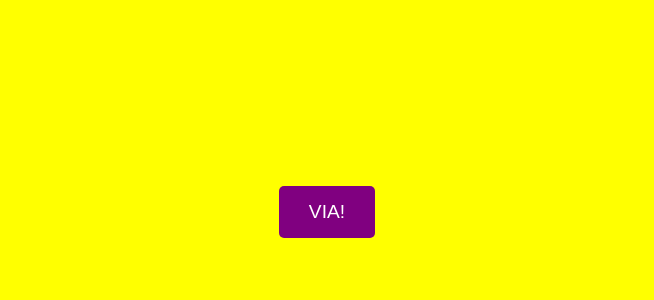
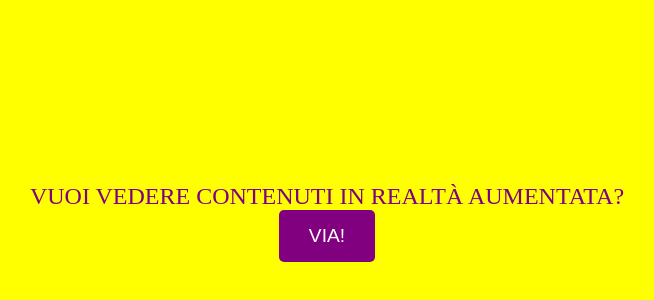
Before and after one commit to lauraMister/paginaar, a plain HTML site: page index.html in a window 1280 px wide. Shown: the part 188-488 px from the top of the page, without its empty margins (313-967 px from the left). Drawn offline with Linux system fonts and the light colour scheme.

Commit message:
Update index.html

```diff
--- a/index.html
+++ b/index.html
@@ -11,8 +11,15 @@
             background-color: yellow;
             height: 100vh;
             display: flex;
+            flex-direction: column;
             justify-content: center;
             align-items: center;
+        }
+        #title {
+            color: purple;
+            font-size: 1.5em;
+            text-align: center;
+            margin-top: 20px;
         }
         #startButton {
             background-color: purple;
@@ -26,6 +33,7 @@
     </style>
 </head>
 <body>
+    <div id="title">VUOI VEDERE CONTENUTI IN REALTÀ AUMENTATA?</div>
     <button id="startButton">VIA!</button>
 </body>
 </html>
```
